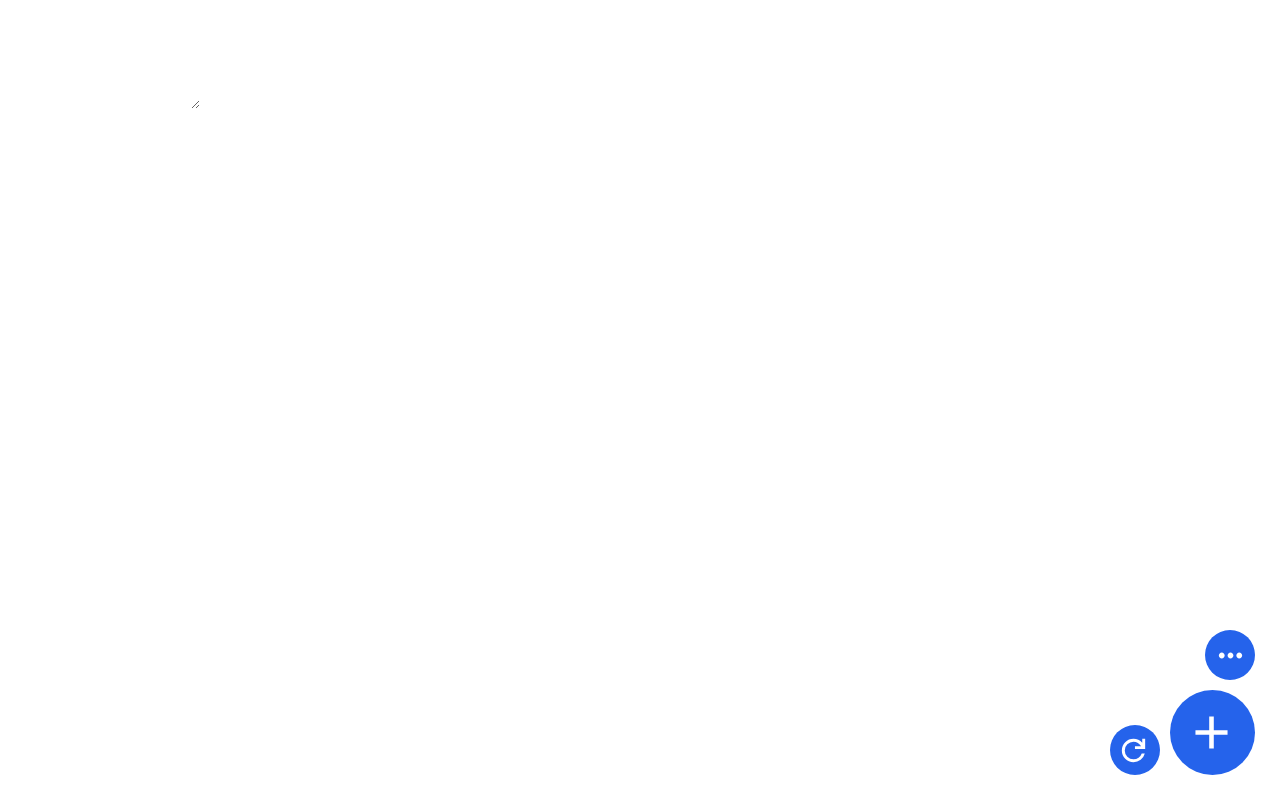
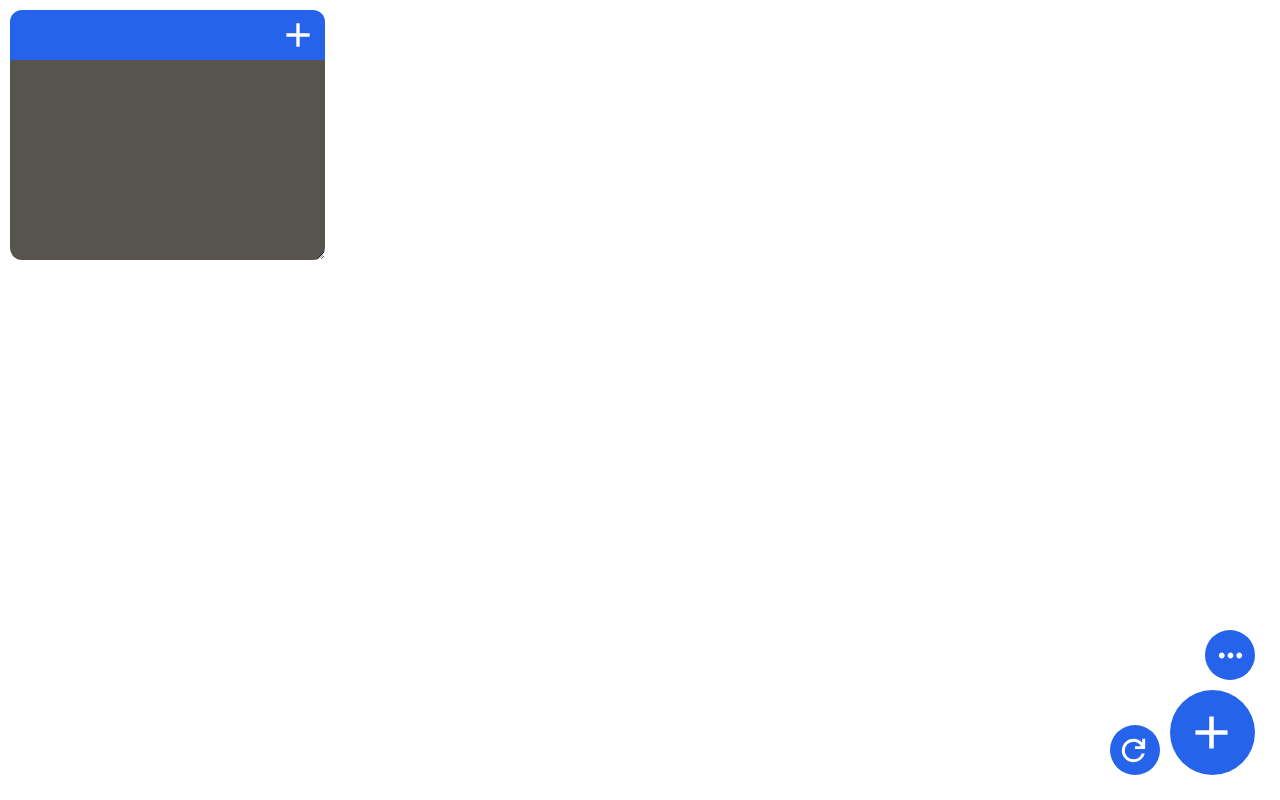
Before and after one commit to spekhy/to-do-app-vue, a Vue app: page / in a window 1280 px wide. Built offline with nearby package versions, Linux system fonts and the light colour scheme.

Commit message:
stylovanie, cast notu sa zobrazi po pridani

```diff
--- a/src/App.vue
+++ b/src/App.vue
@@ -3,15 +3,15 @@
   <div id="app">
     <div id="notes">
         <div id="first-note" class="first-note-cl">
-            <div id="blue-top" class="blue-top-cl"><button id="svg-delete-button" class="svg-delete-button-cl"><img src="./assets/add-note.svg" alt="add" class="svg-delete"></button></div>
-            <textarea id="note" class="note-cl"></textarea>
+            <div id="blue-top" class="blue-top-cl bg-blue-600 w-3/12 h-[50px] flex justify-end rounded-t-[12px]"><button id="svg-delete-button" class="svg-delete-button-cl h-[40px] w-[40px]  mt-[5px] mr-[7px]"><img src="./assets/add-note.svg" alt="add" class="svg-delete"></button></div>
+            <textarea id="note" class="note-cl bg-stone-600  w-3/12 min-h-[200px]	rounded-b-[12px]"></textarea>
         </div>
     </div>
 
     <div class="buttons">
-        <button id="but-reset" class="bg-blue-600 rounded-full h-[50px] w-[50px] fixed bottom-[25px] right-[120px]"><img src="./assets/reset.svg" class="ml-[6px]" alt="reset"></button>
-        <button id="but-add-note" @click="createNote()" class="bg-blue-600 rounded-full h-[85px] w-[85px] fixed bottom-[25px] right-[25px]"><img src="./assets/add-note.svg" class="ml-[14px]" alt="add"></button>
-        <button id="but-color-change" class="bg-blue-600 rounded-full h-[50px] w-[50px] fixed bottom-[120px] right-[25px]"><img src="./assets/horiz-dots.svg" class="ml-[8px]" alt="color"></button>
+        <button class="bg-blue-600 rounded-full h-[50px] w-[50px] fixed bottom-[25px] right-[120px]"><img src="./assets/reset.svg" class="ml-[6px]" alt="reset"></button>
+        <button @click="createNote()" class="bg-blue-600 rounded-full h-[85px] w-[85px] fixed bottom-[25px] right-[25px]"><img src="./assets/add-note.svg" class="ml-[14px]" alt="add"></button>
+        <button class="bg-blue-600 rounded-full h-[50px] w-[50px] fixed bottom-[120px] right-[25px]"><img src="./assets/horiz-dots.svg" class="ml-[8px]" alt="color"></button>
     </div>
   </div>
 
@@ -23,9 +23,17 @@
 
     methods: {
       createNote() {
-        let div = document.createElement('div');
-        div.className = 'nie';
-        document.body.appendChild(div);
+        let newNote = document.createElement('div');
+        newNote.className = 'newNote';
+        document.body.appendChild(newNote);
+
+        let newNoteBluePart = document.createElement('div');
+        newNoteBluePart.className = 'blue-top-cl bg-blue-600 w-3/12 h-[50px] flex justify-end rounded-t-[12px]';
+        newNote.appendChild(newNoteBluePart);
+      },
+
+      deleteNote() {
+
       }
     }
 
@@ -34,4 +42,9 @@
 </script>
 
 <style>
+
+  body {
+    padding: 10px;
+  }
+
 </style>
```
